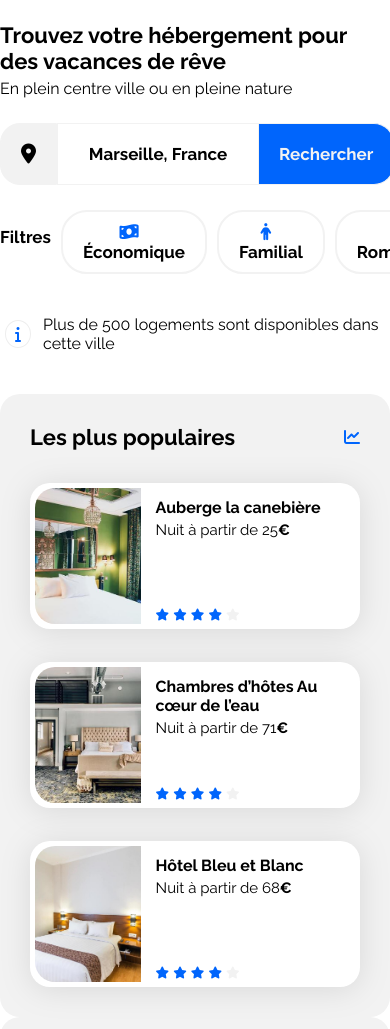
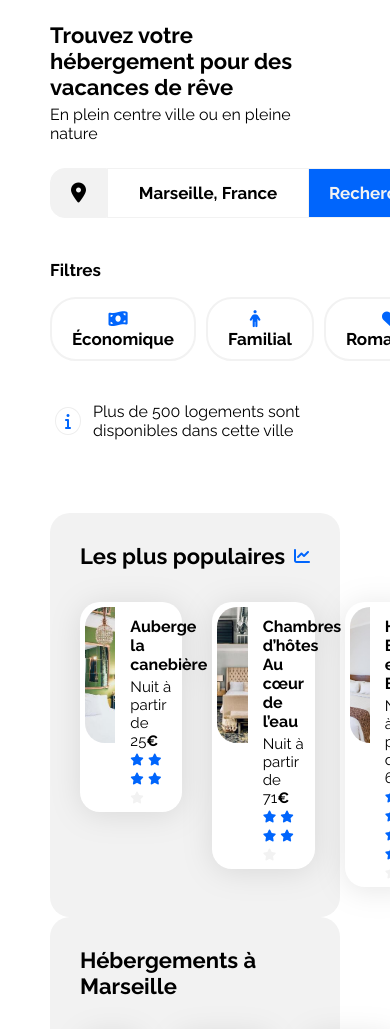
Before and after one commit to Shania-S/Booki, a plain HTML site: page index.html in a window 390 px wide. Shown: the part 73-1102 px from the top of the page. Drawn offline with Linux system fonts and the light colour scheme.

Commit message:
Added media queries and removed duplicates in  css file

```diff
--- a/css/style.css
+++ b/css/style.css
@@ -22,6 +22,7 @@ body {
     min-width:320px;
     max-width: 1440px;
     box-sizing: border-box;
+    padding: 0 50px;
 }
 
 .main-container .logo {
@@ -68,6 +69,7 @@ header nav ul li:hover {
 /****** Search bar ******/
 form.search-bar  {
  display:flex;
+ height:50px;
 }
 
 form.search-bar input[type=text], form.search-bar .location,form.search-bar button[type=submit] {
@@ -87,10 +89,10 @@ form.search-bar i {
 }
 
 form.search-bar .location {
-    border-top-left-radius: 20px;
-    border-bottom-left-radius: 20px;
+    border-top-left-radius: 15px;
+    border-bottom-left-radius: 15px;
     background-color: var(--main-bg-color);
-    padding:20px;
+    padding:2px 20px;
 }
 
 form.search-bar button[type=submit] {
@@ -98,8 +100,8 @@ form.search-bar button[type=submit] {
     font-size: 17px;
     font-weight:600;
     background-color: var(--main-color);
-    border-top-right-radius: 20px;
-    border-bottom-right-radius: 20px;
+    border-top-right-radius: 15px;
+    border-bottom-right-radius: 15px;
     color: var(--main-bg-color);
     border-left: none;
   }
@@ -108,11 +110,24 @@ form.search-bar button[type=submit] {
 .filter-section {
     display:flex;
 }
+/*Tablet device*/
+@media (max-width: 1024px) {
+    .filter-section {
+   flex-direction: column;
+    }
+}
 
 .filter-section .filter-container {
     margin: 0 10px;
     display: flex;
     gap: 10px;
+}
+
+/*Tablet device*/
+@media (max-width: 1024px) {
+    .filter-section .filter-container{
+   margin:0;
+    }
 }
 
 .filter-section p, .filter-section .filter{
@@ -152,14 +167,11 @@ form.search-bar button[type=submit] {
 .hebergements-and-populaires {
     display : flex;
     justify-content: space-between;
-
-
 }
-
+/*Tablet device*/
 @media (max-width: 1024px) {
     .hebergements-and-populaires {
-   flex-direction: column-reverse;
-
+     flex-direction: column;
     }
 }
 
@@ -177,17 +189,17 @@ form.search-bar button[type=submit] {
     box-sizing: border-box;
 
 }
-@media (max-width: 1024px) {
-    .hebergements-and-populaires section {
-        width:auto;
-    }
-}
-
 
 
 /****** Hebergements ******/
 .hebergements {
     width: 65%;
+}
+
+@media (max-width: 1024px) {
+    .hebergements {
+        width:100%;
+    }
 }
 
 .hebergements-grids {
@@ -228,6 +240,13 @@ form.search-bar button[type=submit] {
 .populaires {
     width: 32%;
 }
+/* Tablet device*/
+@media (max-width: 1024px) {
+    .populaires {
+       width:100%;
+       margin-top:32px;
+    }
+}
 
 .populaires-title {
     display: flex;
@@ -235,10 +254,14 @@ form.search-bar button[type=submit] {
     align-items: center;
 }
 
+.populaires-grids {
+    margin-top: 33px;
+}
+
 .populaires-grids .grid {
   display: flex;
-  margin-top:33px;
 }
+
 
 .populaires-grids img {
     width: 33%;
@@ -276,16 +299,20 @@ form.search-bar button[type=submit] {
 .activites-grid {
     margin-top:33px;
     display:grid;
-    grid-template-columns: 1fr 1fr 1fr 1fr;
+    grid-template-columns: repeat(4,1fr);
+    grid-template-rows: 1fr;
     gap:30px;
-    padding: 5px 20px;
+    padding: 5px 0;
 }
 
 .activites-grid .grid {
     display:flex;
     flex-direction: column;
     padding:0;
+    height: 100%;
 }
+
+
 
 .activites-grid img {
     width:100%;
@@ -295,9 +322,20 @@ form.search-bar button[type=submit] {
     object-fit: cover;
 }
 
+/* Tablet device*/
+@media (max-width: 1024px) {
+    .activites-grid img{
+       height: 200px;
+    }
+}
+
 .activites-grid .grid-title {
-    padding-left:15px;
+    padding:15px;
+    margin:auto 0;
 }
+
+
+
 
 /****** Footer ***********/
 footer {
@@ -322,6 +360,18 @@ footer ul li {
 }
 
 /****** Common styles ***********/
+.hebergements-grids, .populaires-grids {
+    display: grid;
+    gap: 30px;
+}
+/*Tablet device*/
+@media (max-width: 1024px) {
+    .populaires-grids {
+        grid-template-columns: repeat(3,1fr);
+    }
+}
+
+
 .catch-phrase, .search-bar {
     margin-bottom: 25px;
 }
@@ -368,10 +418,6 @@ ul {
 }
 
 
-/****** Media queries ******/
-
-/* Tablets */
-
 
 /* Mobile */
 @media (max-width: 767px) {
```
